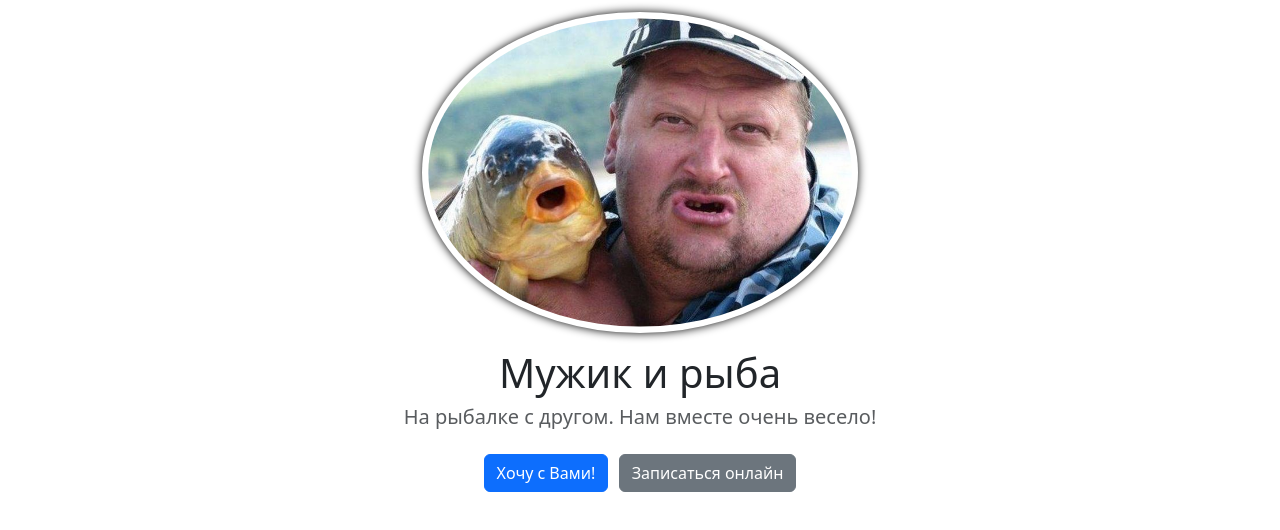
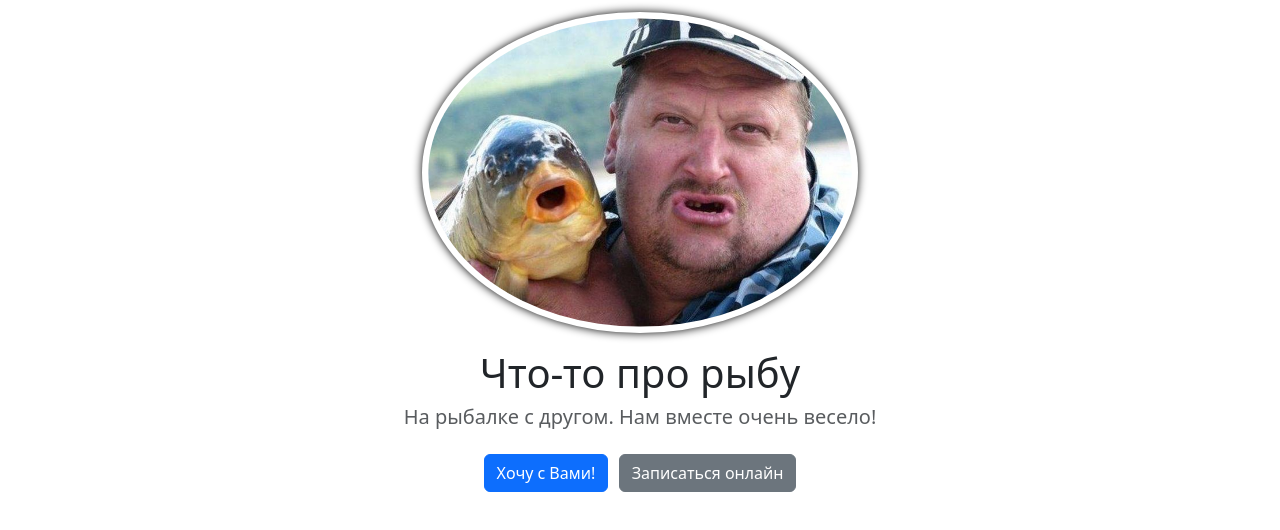
Before and after one commit to Demaas/thedemasfirstsite.girhub.io, a plain HTML site: page index.html in a window 1280 px wide. Shown: the part 68-598 px from the top of the page. Drawn offline with nearby package versions, Linux system fonts and the light colour scheme.

Commit message:
Update index.html

```diff
--- a/index.html
+++ b/index.html
@@ -68,7 +68,7 @@
             src="78d5aa49bdc99a4eff417a4aa91f833f.jpg"
             alt="Мужик с рыбой"
           />
-          <h1 class="fw-light">Мужик и рыба<h1>
+          <h1 class="fw-light">Что-то про рыбу<h1>
           <p class="lead text-muted">
             На рыбалке с другом. Нам вместе очень весело!
           </p>
```
